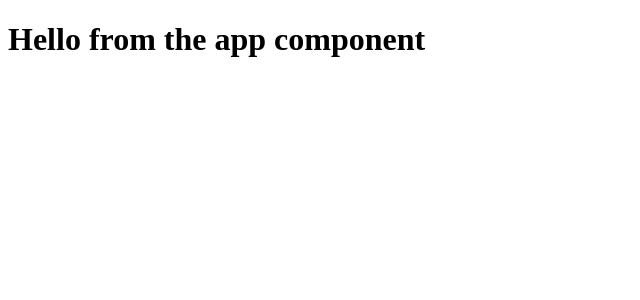
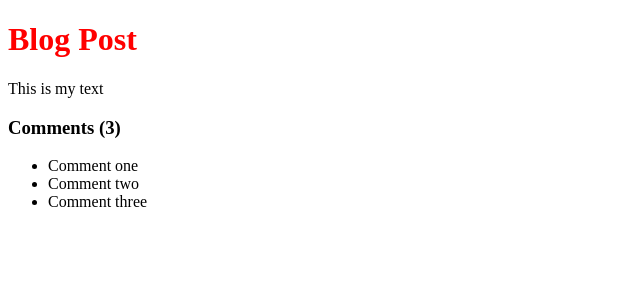
Before and after one commit to ImagenMan/feedback_app, a React (Create React App) app: page / in a window 1280 px wide. Shown: the top 300 px of the page, without its empty margins (0-640 px from the left). Built offline with nearby package versions, Linux system fonts and the light colour scheme.

Commit message:
fixed some errors we were getting in console about react versions

```diff
--- a/src/App.js
+++ b/src/App.js
@@ -1,5 +1,32 @@
 function App() {
-    return <h1>Hello from the app component</h1>
+    const title = 'Blog Post'
+    const body = "This is my text"
+    const comments = [
+        { id: 1, text: 'Comment one' },
+        { id: 2, text: 'Comment two' },
+        { id: 3, text: 'Comment three' }
+    ]
+
+    const loading = false
+    const showComments = true
+    const commentBlock = (<div className="comments">
+    <h3>Comments ({comments.length})</h3>
+    <ul>
+        {comments.map((comment, index) => (
+        <li key={index}>{comment.text}</li>
+        ))
+        }
+    </ul>
+</div>)
+
+    return (
+    <div className="container">
+    <h1>{title}</h1>
+    <p>{body}</p>
+
+    {showComments && commentBlock}
+    </div>
+    )
 }
 
 export default App
--- /dev/null
+++ b/src/index.css
@@ -0,0 +1,3 @@
+h1 {
+    color: red;
+}
--- a/src/index.js
+++ b/src/index.js
@@ -1,5 +1,13 @@
 import React from "react";
-import ReactDOM  from "react-dom";
+import ReactDOM  from "react-dom/client";
+import './index.css'
 import App from './App'
 
-ReactDOM.render(<App />, document.getElementById('root'))
+// ReactDOM.render(<App />, document.getElementById('root'))
+
+const root = ReactDOM.createRoot(document.getElementById("root"));
+root.render(
+  <React.StrictMode>
+    <App />
+  </React.StrictMode>
+);
```
Also changed, not shown: public/index.html (+0 -10 lines).
